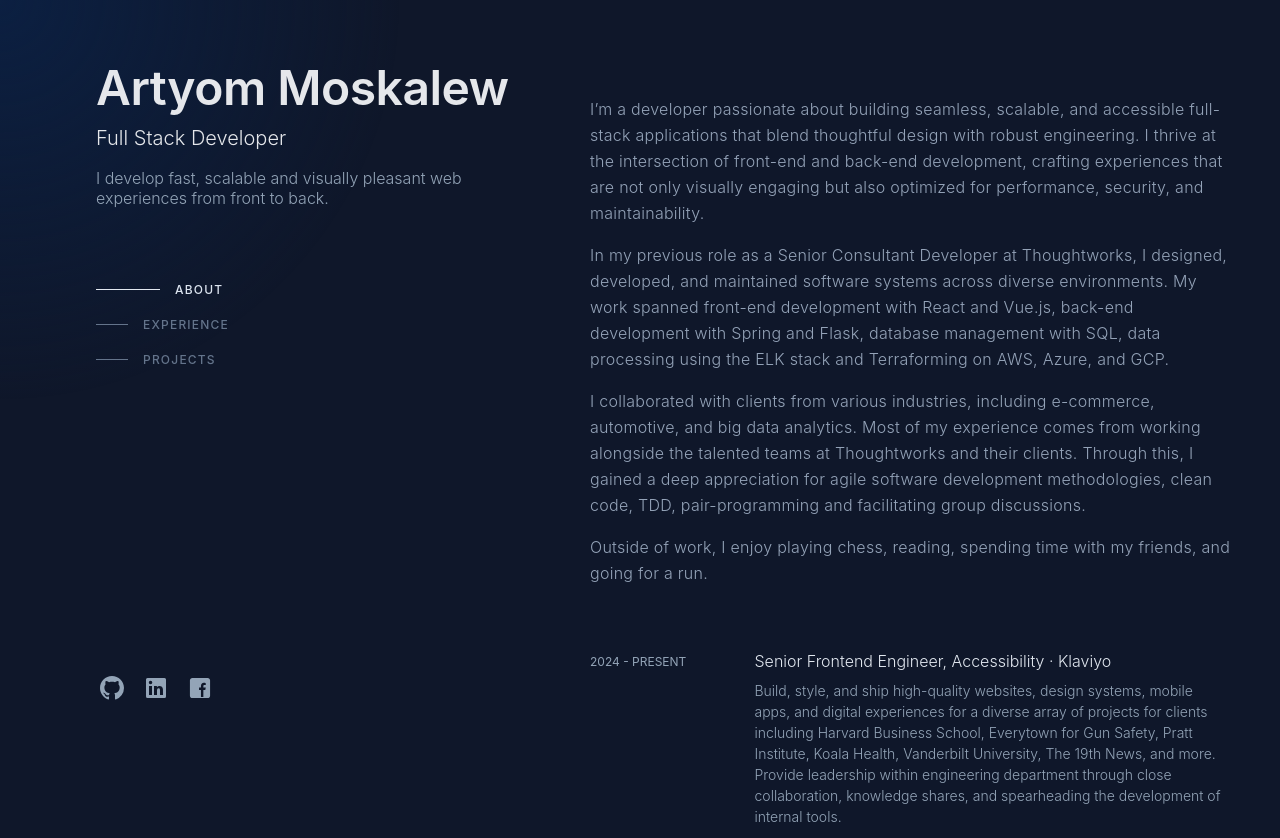
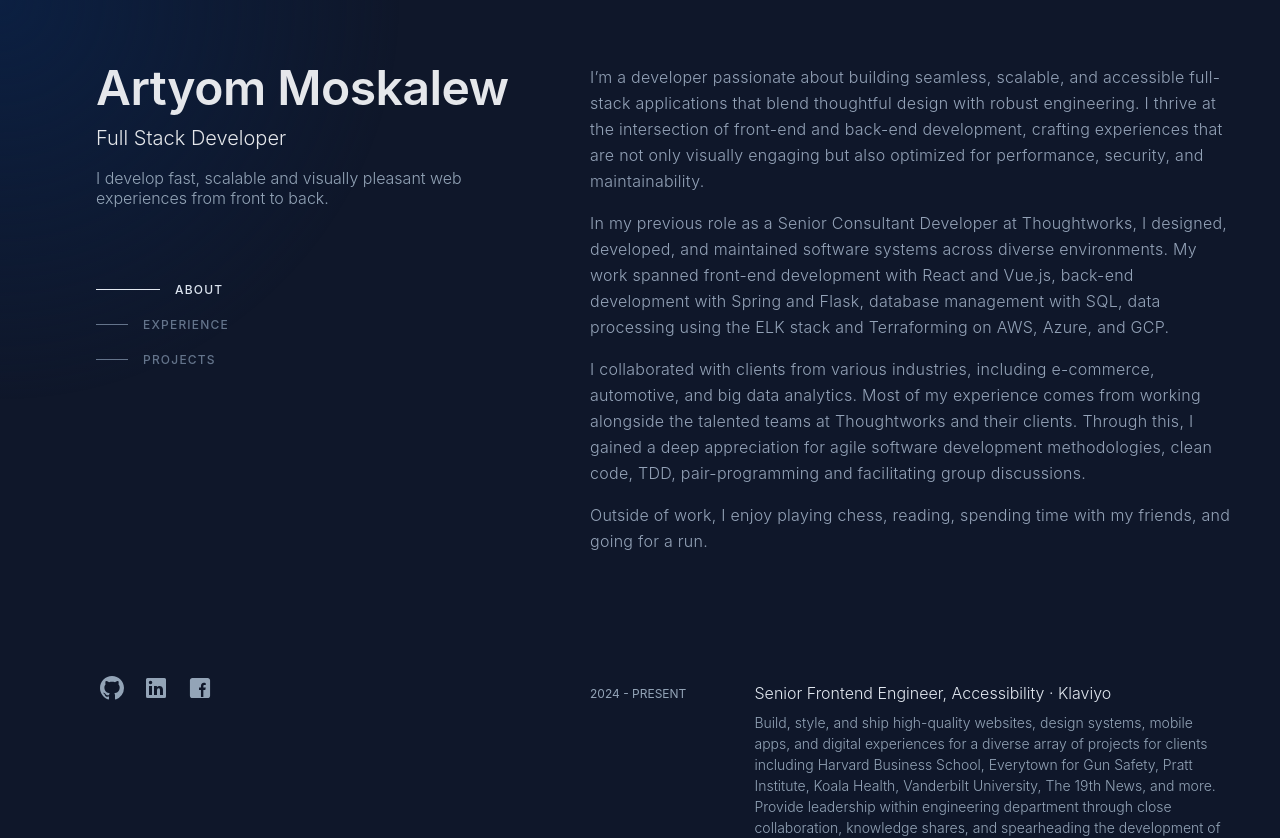
Before and after one commit to CodeRabbid/portfolio, a React (Vite) app: page / in a window 1280 px wide. Shown: the top 838 px of the page. Built offline with nearby package versions, Linux system fonts and the light colour scheme; a web font is replaced by a local one.

Commit message:
fix margins and paddings for sections

```diff
--- a/src/App.css
+++ b/src/App.css
@@ -1,12 +1,3 @@
-main#content {
-  flex: 1 1 300px;
-  margin-top: 96px;
-}
-
-section {
-  margin-bottom: 64px;
-}
-
 .hover-effect::before {
   --size: 0;
   content: "";
--- a/src/scss/styles.css
+++ b/src/scss/styles.css
@@ -62,6 +62,13 @@
   nav ul li.active .text {
     color: #dce4ef;
     transform: translateX(32px); }
+
+main#content {
+  flex: 1 1 300px; }
+
+section {
+  margin-bottom: 64px;
+  padding-top: 64px; }
 
 section .section-header {
   position: sticky;
--- a/src/scss/styles.scss
+++ b/src/scss/styles.scss
@@ -90,6 +90,15 @@
       }
     }
   }
+}
+
+main#content {
+  flex: 1 1 300px;
+}
+
+section {
+  margin-bottom: 64px;
+  padding-top: 64px;
 }
 
 section .section-header {
```
